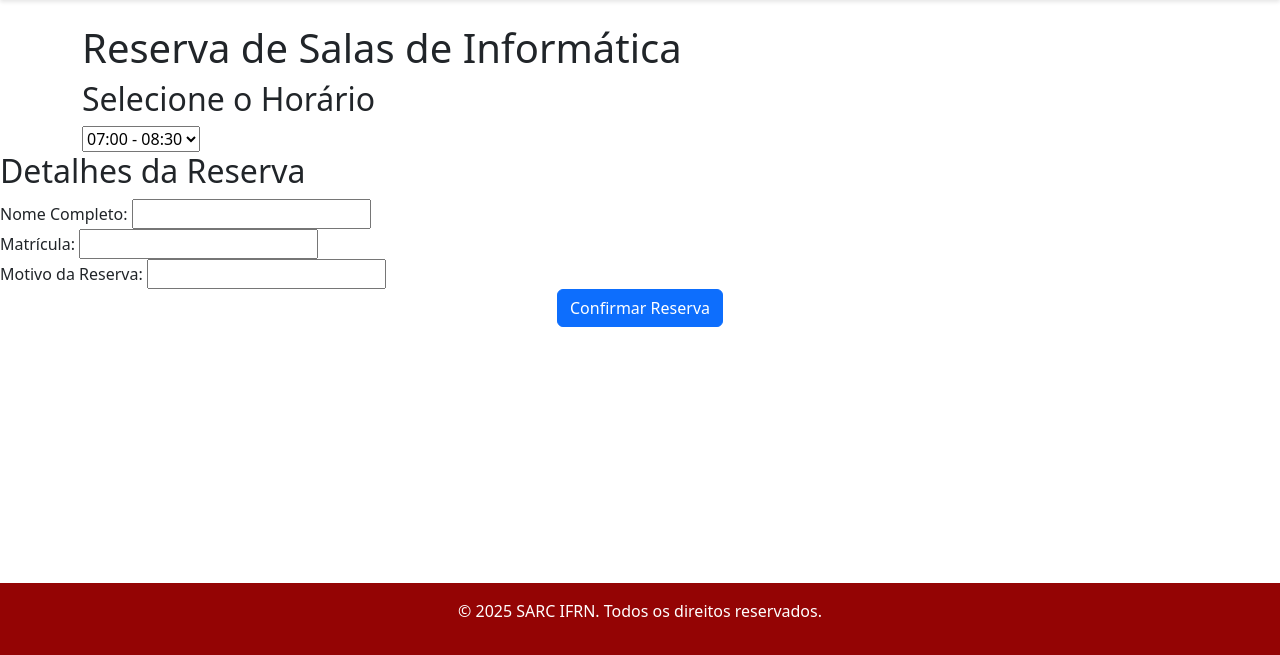
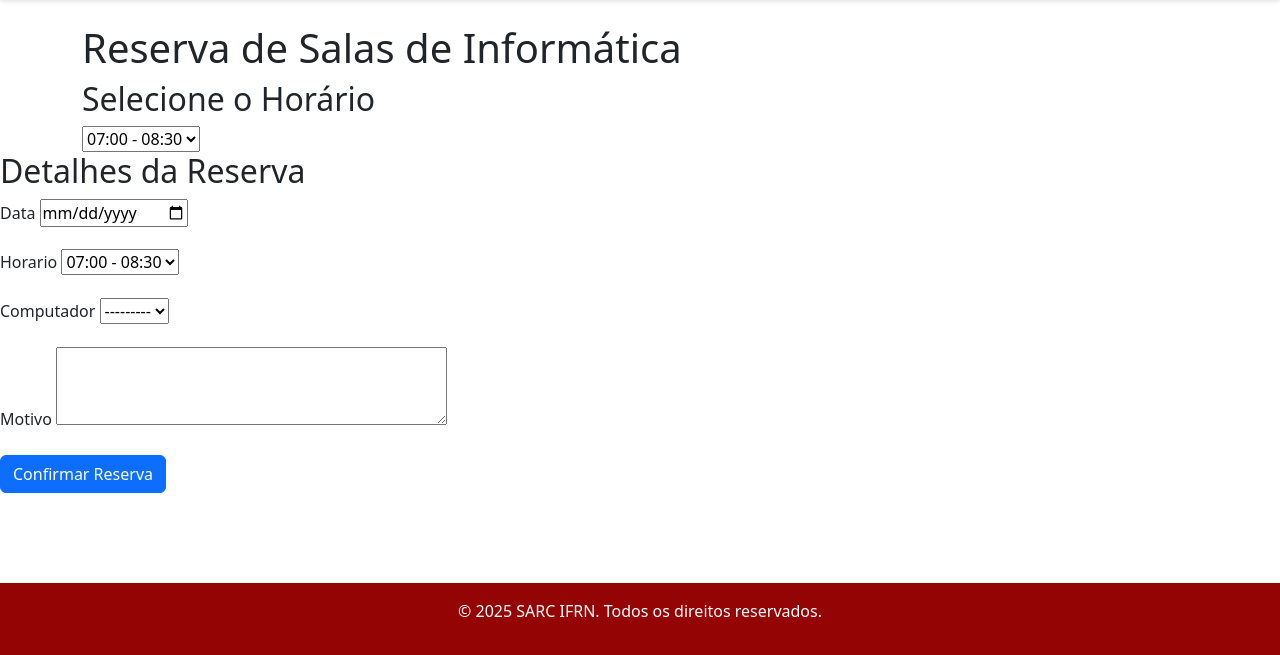
Before and after one commit to ZeAlexandre5/SARC, a Django app: template SARC/templates/SARC/reservar_sala.html in a window 1280 px wide. Shown: the part 145-800 px from the top of the page. Run offline with Django 5.2, Linux system fonts and the light colour scheme; the template is opened without the code that fills it: values that come from a table or form of the project are taken from there, others are empty.

Commit message:
melhora da reserva

```diff
--- a/SARC/forms.py
+++ b/SARC/forms.py
@@ -38,11 +38,30 @@ class ComputadorForm(forms.ModelForm):
         fields = ['sala', 'numero', 'estado']
 
 class ReservaForm(forms.ModelForm):
+    TIME_CHOICES = [
+        ('07:00:00', '07:00 - 08:30'),
+        ('08:50:00', '08:50 - 10:20'),
+        ('10:30:00', '10:30 - 12:00'),
+        ('13:00:00', '13:00 - 14:30'),
+        ('14:50:00', '14:50 - 16:20'),
+        ('16:30:00', '16:30 - 18:00'),
+    ]
+
+    horario = forms.TimeField(widget=forms.Select(choices=TIME_CHOICES))
+    computador = forms.ModelChoiceField(queryset=Computador.objects.none(), required=False)
+
     class Meta:
         model = Reserva
-        fields = ['data', 'horario', 'sala', 'motivo']
-
+        fields = ['data', 'horario', 'sala', 'computador', 'motivo']
         widgets = {
             'data': forms.DateInput(attrs={'type': 'date'}),
-            'horario': forms.TimeInput(attrs={'type': 'time'}),
+            'sala': forms.HiddenInput(),  # será preenchido pela view
+            'motivo': forms.Textarea(attrs={'rows':3}),
         }
+
+    def __init__(self, *args, sala=None, **kwargs):
+        super().__init__(*args, **kwargs)
+        if sala:
+            self.fields['computador'].queryset = Computador.objects.filter(sala=sala)
+        else:
+            self.fields['computador'].queryset = Computador.objects.all()
--- a/SARC/templates/SARC/cadastro.html
+++ b/SARC/templates/SARC/cadastro.html
@@ -112,7 +112,7 @@
       </form>
 
       <div class="text-center mt-3">
-        <a href="{% url 'index' %}" class="btn btn-secondary">Voltar para Login</a>
+        <a href="{% url 'login' %}" class="btn btn-secondary">Voltar para Login</a>
       </div>
     {% endif %}
   </div>
--- a/SARC/templates/SARC/reservar_sala.html
+++ b/SARC/templates/SARC/reservar_sala.html
@@ -20,24 +20,32 @@
         </div>
         <div class="section">
             <h2>Detalhes da Reserva</h2>
-            <form id="id_sala">
-                <div class="form-group">
-                    <label for="studentName">Nome Completo:</label>
-                    <input type="text" id="studentName" required>
+            <form method="post">
+                {% csrf_token %}
+                {{ form.non_field_errors }}
+                {{ form.sala }} <!-- hidden -->
+                <div class="mb-3">
+                  <label class="form-label">{{ form.data.label }}</label>
+                  {{ form.data }}
+                  {{ form.data.errors }}
                 </div>
-                <div class="form-group">
-                    <label for="studentId">Matrícula:</label>
-                    <input type="text" id="studentId" required>
+                <div class="mb-3">
+                  <label class="form-label">{{ form.horario.label }}</label>
+                  {{ form.horario }}
+                  {{ form.horario.errors }}
                 </div>
-                <div class="form-group">
-                    <label for="motivoreserva">Motivo da Reserva:</label>
-                    <input type="text" id="motivoreserva" name="motivoreserva" required>
+                <div class="mb-3">
+                  <label class="form-label">{{ form.computador.label }}</label>
+                  {{ form.computador }}
+                  {{ form.computador.errors }}
                 </div>
-                <input type="hidden" id="selectedRoom">
-                <input type="hidden" id="selectedComputer">
-                <input type="hidden" id="selectedTime">
-                <center><button type="submit" class="btn btn-primary">Confirmar Reserva</button></center>
-            </form>
+                <div class="mb-3">
+                  <label class="form-label">{{ form.motivo.label }}</label>
+                  {{ form.motivo }}
+                  {{ form.motivo.errors }}
+                </div>
+                <button type="submit" class="btn btn-primary">Confirmar Reserva</button>
+              </form>
         </div>
     </div>
 
```
Also changed, not shown: SARC/views.py (+25 -4 lines).
